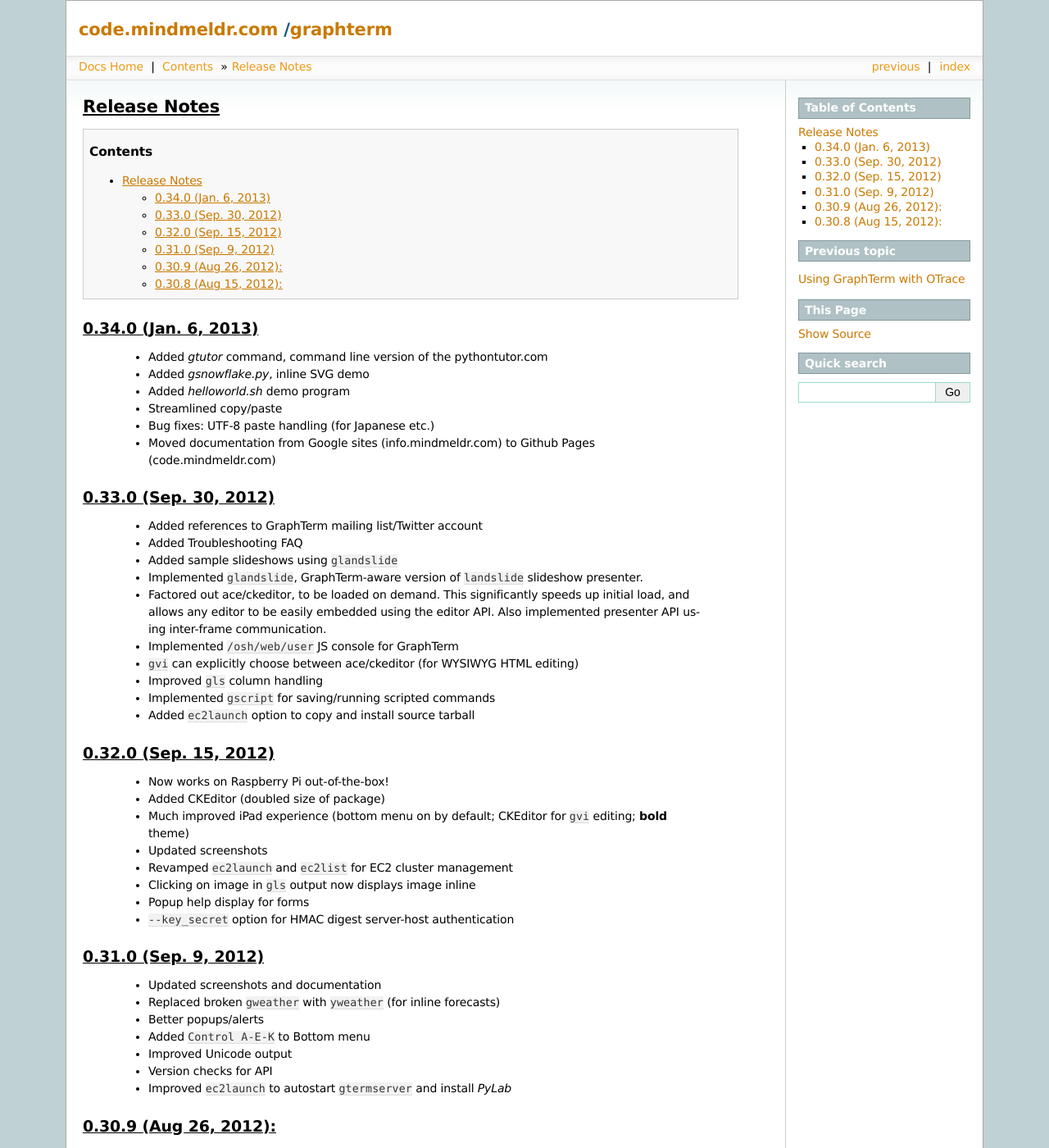
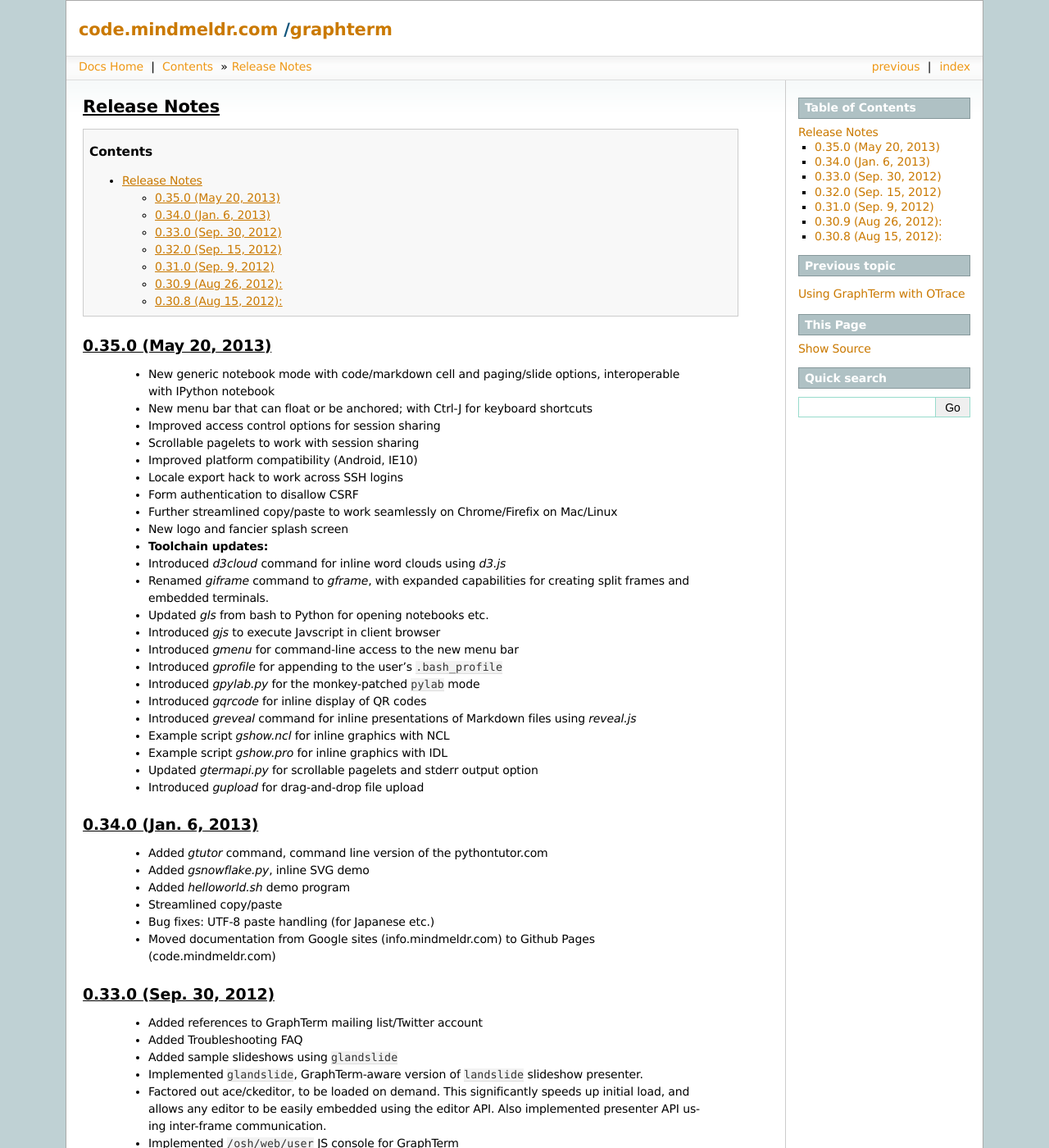
Before and after one commit to mitotic/graphterm, a Sphinx documentation site: the page built from docs/release-notes.rst, in a window 1280 px wide and 1400 px high. Shown: the whole window at 82% size. Built offline with Sphinx 7.4.7, drawn with Linux system fonts in a browser that asks for light colours; the version number could not be read and is left out.

Commit message:
Near-final tweaks for v0.35.0

```diff
--- a/docs/release-notes.rst
+++ b/docs/release-notes.rst
@@ -1,6 +1,61 @@
 Release Notes
 *********************************************************************************
 .. contents::
+
+
+0.35.0 (May 20, 2013)
+---------------------------------------------------------------------------------
+
+  - New generic notebook mode with code/markdown cell and paging/slide
+    options, interoperable with IPython notebook
+
+  - New menu bar that can float or be anchored; with Ctrl-J for
+    keyboard shortcuts
+
+  - Improved access control options for session sharing
+
+  - Scrollable pagelets to work with session sharing
+
+  - Improved platform compatibility (Android, IE10)
+
+  - Locale export hack to work across SSH logins
+
+  - Form authentication to disallow CSRF
+
+  - Further streamlined copy/paste to work seamlessly on
+    Chrome/Firefix on Mac/Linux
+
+  - New logo and fancier splash screen
+
+  - **Toolchain updates:**
+
+  - Introduced *d3cloud* command for inline word clouds using *d3.js*
+
+  - Renamed *giframe* command to *gframe*, with expanded capabilities
+    for creating split frames and embedded terminals.
+
+  - Updated *gls* from bash to Python for opening notebooks etc.
+
+  - Introduced *gjs* to execute Javscript in client browser
+
+  - Introduced *gmenu* for command-line access to the new menu bar
+
+  - Introduced *gprofile* for appending to the user's ``.bash_profile``
+
+  - Introduced *gpylab.py* for the monkey-patched ``pylab`` mode
+
+  - Introduced *gqrcode* for inline display of QR codes
+
+  - Introduced *greveal* command for inline presentations of Markdown
+    files using *reveal.js*
+
+  - Example script *gshow.ncl* for inline graphics with NCL
+
+  - Example script *gshow.pro* for inline graphics with IDL
+
+  - Updated *gtermapi.py* for scrollable pagelets and stderr output option
+
+  - Introduced *gupload* for drag-and-drop file upload
 
 
 0.34.0 (Jan. 6, 2013)
```
Also changed, not shown: 9 other files.
